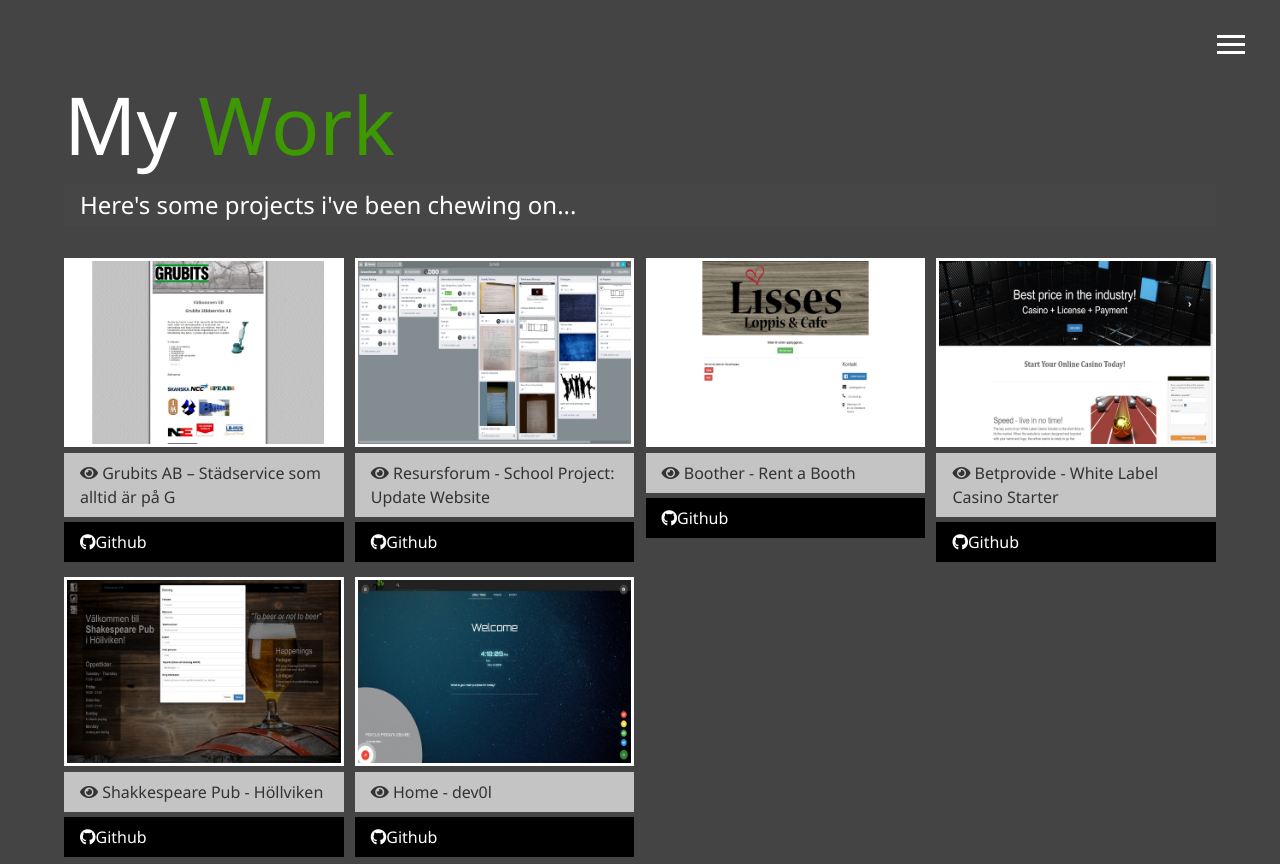
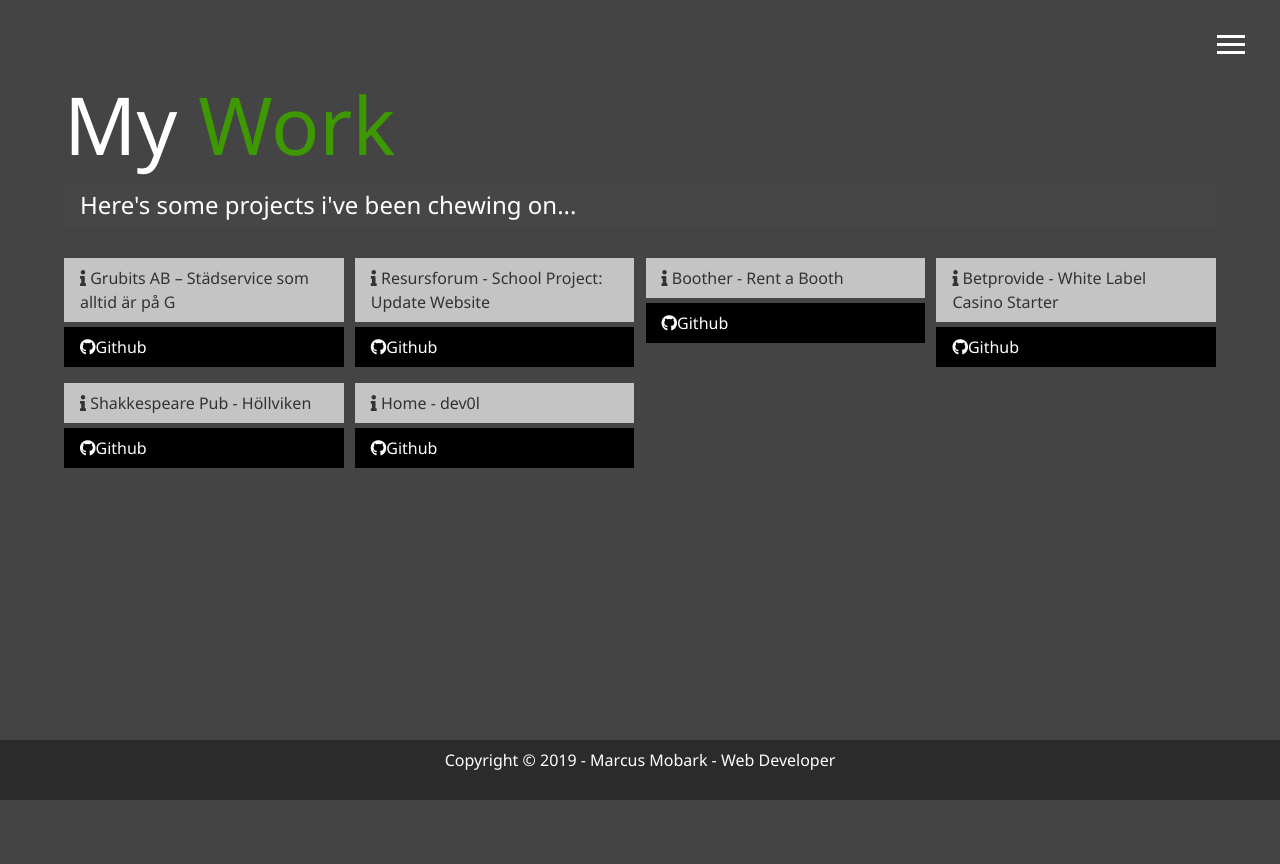
Before and after one commit to dev0l/me, a website: page dist/work.html in a window 1280 px wide. Shown: the top 864 px of the page. After the commit the page ends 800 px from the top, so only its background shows below. Drawn offline with Linux system fonts and the light colour scheme.

Commit message:
removed pictures. Changed icons. Next update: TimeLine

```diff
--- a/dist/work.html
+++ b/dist/work.html
@@ -45,34 +45,41 @@
         Here's some projects i've been chewing on...
       </h2>
       <div class="projects">
+        <!-- Create Timeline -->
         <div class="item">
-            <a href="https://github.com/dev0l/grubits"><img src="img/projects/project1.jpg" alt="Project 1"></a>
-            <a href="https://github.com/dev0l/grubits" class="btn-light"><i class="fas fa-eye"></i> Grubits AB – Städservice som alltid är på G</a>
+          <!-- Timeline -->
+          <!-- <a href="https://github.com/dev0l/grubits"><img src="img/projects/project1.jpg" alt="Project 1"></a> -->
+          <a href="#!" class="btn-light"><i class="fas fa-info"></i> Grubits AB – Städservice som alltid är på G</a>
           <a href="https://github.com/dev0l/grubits" target="_blank" class="btn-dark"><i class="fab fa-github"></i>Github</a>
         </div>
         <div class="item">
-            <a href="https://github.com/dev0l/resursforum"><img src="img/projects/project2.jpg" alt="Project 2"></a>
-            <a href="https://github.com/dev0l/resursforum" class="btn-light"><i class="fas fa-eye"></i> Resursforum - School Project: Update Website</a>
+          <!-- Timeline -->
+          <!-- <a href="https://github.com/dev0l/resursforum"><img src="img/projects/project2.jpg" alt="Project 2"></a> -->
+          <a href="#!" class="btn-light"><i class="fas fa-info"></i> Resursforum - School Project: Update Website</a>
           <a href="https://github.com/dev0l/resursforum" target="_blank" class="btn-dark"><i class="fab fa-github"></i>Github</a>
         </div>
         <div class="item">
-            <a href="https://github.com/dev0l/booth-renting"><img src="img/projects/project3.jpg" alt="Project 3"></a>
-            <a href="https://github.com/dev0l/booth-renting" class="btn-light"><i class="fas fa-eye"></i> Boother - Rent a Booth</a>
+          <!-- Timeline -->
+          <!-- <a href="https://github.com/dev0l/booth-renting"><img src="img/projects/project3.jpg" alt="Project 3"></a> -->
+          <a href="#!" class="btn-light"><i class="fas fa-info"></i> Boother - Rent a Booth</a>
           <a href="https://github.com/dev0l/booth-renting" target="_blank" class="btn-dark"><i class="fab fa-github"></i>Github</a>
         </div>
         <div class="item">
-            <a href="https://github.com/dev0l/betprovide"><img src="img/projects/project4.jpg" alt="Project 4"></a>
-            <a href="https://github.com/dev0l/betprovide" class="btn-light"><i class="fas fa-eye"></i> Betprovide - White Label Casino Starter</a>
+          <!-- Timeline -->
+          <!-- <a href="https://github.com/dev0l/betprovide"><img src="img/projects/project4.jpg" alt="Project 4"></a> -->
+          <a href="#!" class="btn-light"><i class="fas fa-info"></i> Betprovide - White Label Casino Starter</a>
           <a href="https://github.com/dev0l/betprovide" target="_blank" class="btn-dark"><i class="fab fa-github"></i>Github</a>
         </div>
         <div class="item">
-            <a href="https://github.com/dev0l/shakespeare_pub"><img src="img/projects/project5.jpg" alt="Project 5"></a>
-            <a href="https://github.com/dev0l/shakespeare_pub" class="btn-light"><i class="fas fa-eye"></i> Shakkespeare Pub - Höllviken</a>
+          <!-- Timeline -->
+          <!-- <a href="https://github.com/dev0l/shakespeare_pub"><img src="img/projects/project5.jpg" alt="Project 5"></a> -->
+          <a href="https://github.com/dev0l/shakespeare_pub" class="btn-light"><i class="fas fa-info"></i> Shakkespeare Pub - Höllviken</a>
           <a href="https://github.com/dev0l/shakespeare_pub" target="_blank" class="btn-dark"><i class="fab fa-github"></i>Github</a>
         </div>
         <div class="item">
-            <a href="https://github.com/dev0l/home"><img src="img/projects/project6.jpg" alt="Project 6"></a>
-            <a href="https://github.com/dev0l/home" class="btn-light"><i class="fas fa-eye"></i> Home - dev0l</a>
+          <!-- Timeline -->
+          <!-- <a href="https://github.com/dev0l/home"><img src="img/projects/project6.jpg" alt="Project 6"></a> -->
+          <a href="#!" class="btn-light"><i class="fas fa-info"></i> Home - dev0l</a>
           <a href="https://github.com/dev0l/home" target="_blank" class="btn-dark"><i class="fab fa-github"></i>Github</a>
         </div>
       </div>
```
Lines whose indentation alone changed are shown as unchanged.
